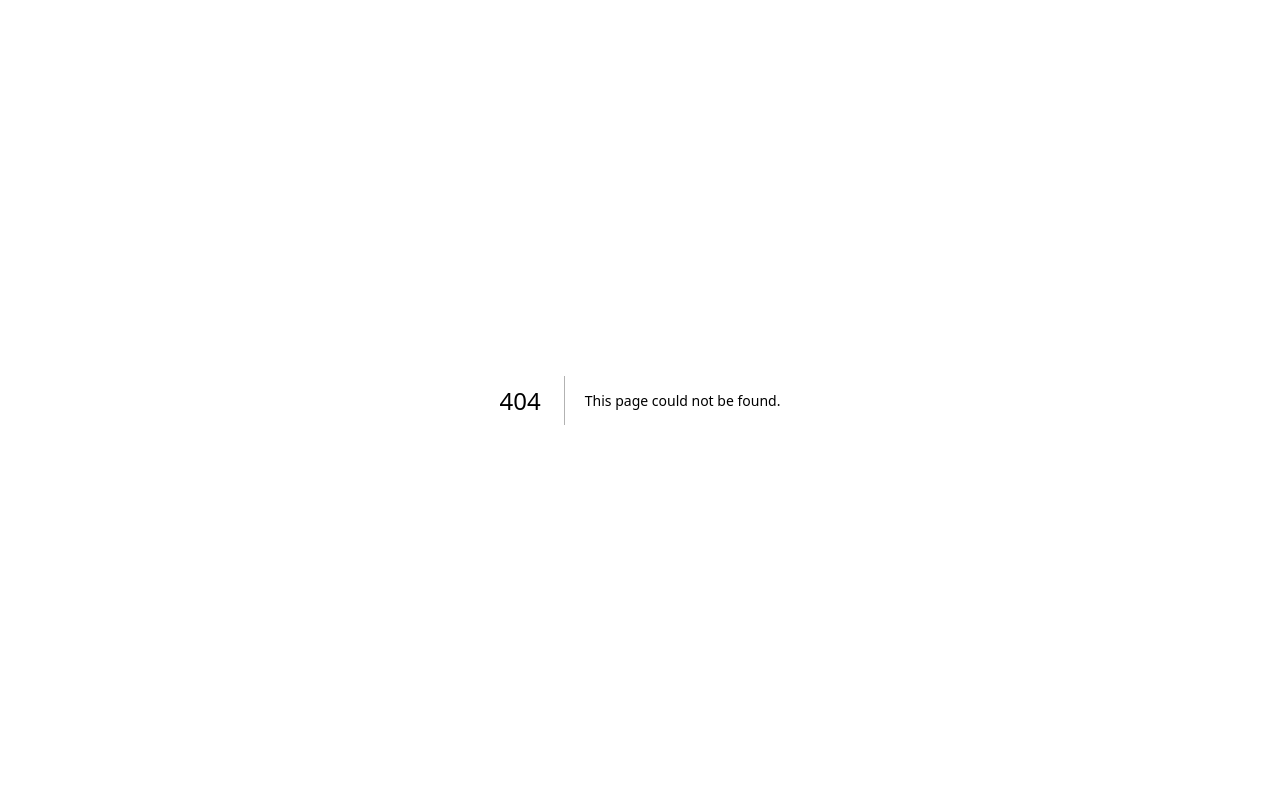
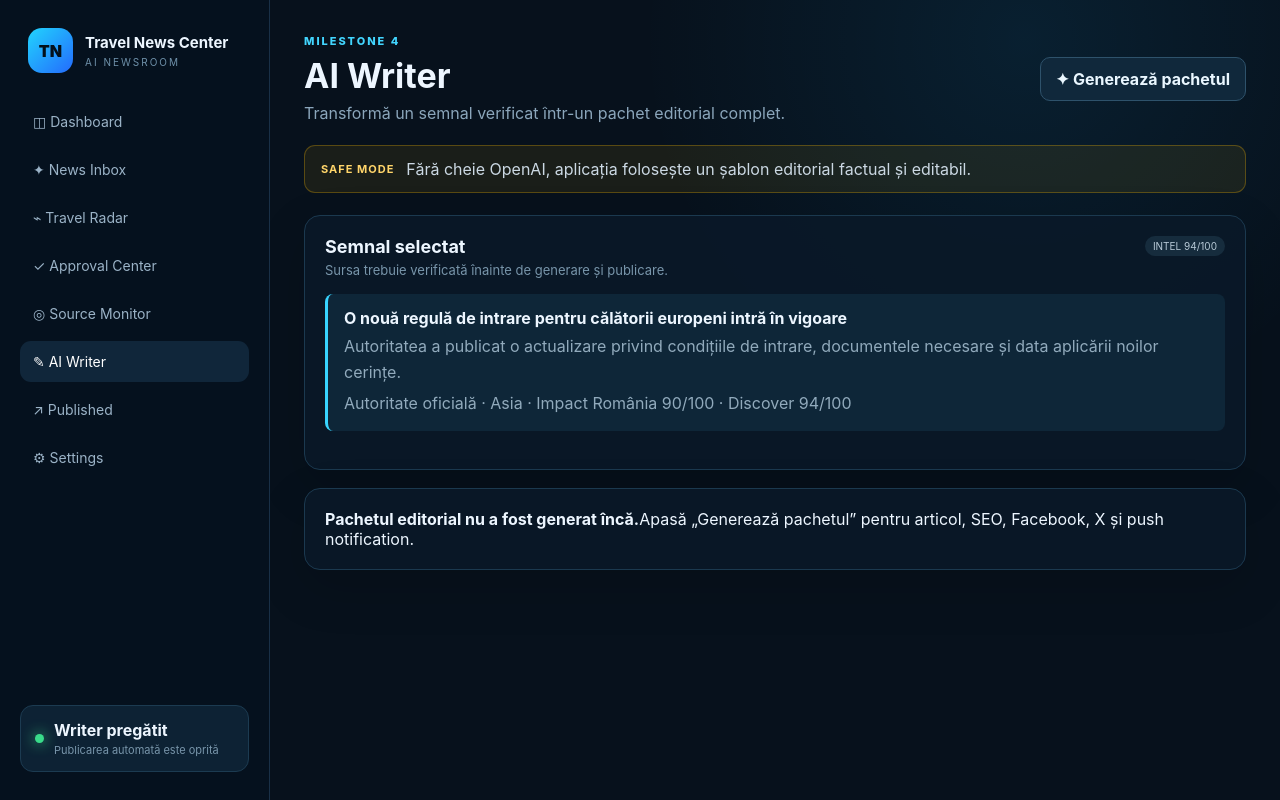
Before and after one commit to ypyjk22rtz-bot/travel-news-center, a Next.js app: page /writer in a window 1280 px wide. Before the commit this address had no page. Built offline with nearby package versions, Linux system fonts and the light colour scheme.

Commit message:
Add AI Writer editorial workspace

```diff
--- /dev/null
+++ b/app/writer/page.tsx
@@ -0,0 +1,112 @@
+"use client";
+
+import { useState } from "react";
+import Link from "next/link";
+import type { EditorialPackage } from "@/lib/ai-writer";
+import type { IntelligenceResult } from "@/lib/intelligence-engine";
+
+const sample: IntelligenceResult = {
+  id: "writer-demo",
+  title: "O nouă regulă de intrare pentru călătorii europeni intră în vigoare",
+  summary: "Autoritatea a publicat o actualizare privind condițiile de intrare, documentele necesare și data aplicării noilor cerințe.",
+  source: "Autoritate oficială",
+  sourceKind: "authority",
+  country: "Asia",
+  url: "https://example.com/official-source",
+  publishedAt: new Date().toISOString(),
+  category: "Vize",
+  urgency: "breaking",
+  romaniaImpact: 90,
+  discoverScore: 94,
+  trustScore: 98,
+  totalScore: 94,
+  duplicateKey: "regula-intrare-calatori-europeni",
+  reasons: ["Afectează călătorii europeni, inclusiv românii.", "Categoria Vize are utilitate practică ridicată.", "Sursa este oficială."],
+};
+
+export default function WriterPage() {
+  const [editorial, setEditorial] = useState<EditorialPackage | null>(null);
+  const [mode, setMode] = useState("");
+  const [loading, setLoading] = useState(false);
+  const [activeTab, setActiveTab] = useState<"article" | "seo" | "social">("article");
+
+  async function generate() {
+    setLoading(true);
+    try {
+      const response = await fetch("/api/writer", {
+        method: "POST",
+        headers: { "Content-Type": "application/json" },
+        body: JSON.stringify({ item: sample }),
+      });
+      const payload = await response.json();
+      setEditorial(payload.editorial ?? null);
+      setMode(payload.mode ?? "template");
+    } finally {
+      setLoading(false);
+    }
+  }
+
+  return (
+    <main className="shell">
+      <aside className="sidebar">
+        <div className="brand"><span>TN</span><div><strong>Travel News Center</strong><small>AI NEWSROOM</small></div></div>
+        <nav>
+          <Link href="/">◫ Dashboard</Link>
+          <Link href="/inbox">✦ News Inbox</Link>
+          <a>⌁ Travel Radar</a>
+          <a>✓ Approval Center</a>
+          <Link href="/sources">◎ Source Monitor</Link>
+          <Link href="/writer" className="active">✎ AI Writer</Link>
+          <a>↗ Published</a>
+          <a>⚙ Settings</a>
+        </nav>
+        <div className="system"><i></i><div><strong>Writer pregătit</strong><small>Publicarea automată este oprită</small></div></div>
+      </aside>
+
+      <section className="content">
+        <header className="topbar">
+          <div><p className="eyebrow">MILESTONE 4</p><h1>AI Writer</h1><span>Transformă un semnal verificat într-un pachet editorial complet.</span></div>
+          <button onClick={generate} disabled={loading}>{loading ? "Se generează..." : "✦ Generează pachetul"}</button>
+        </header>
+
+        <div className="notice"><strong>{mode === "ai" ? "OPENAI" : "SAFE MODE"}</strong><span>{mode === "ai" ? "Conținut generat prin modelul AI configurat." : "Fără cheie OpenAI, aplicația folosește un șablon editorial factual și editabil."}</span></div>
+
+        <section className="panel">
+          <div className="panelTitle"><div><h2>Semnal selectat</h2><p>Sursa trebuie verificată înainte de generare și publicare.</p></div><span className="status">INTEL {sample.totalScore}/100</span></div>
+          <div className="sourceBox"><strong>{sample.title}</strong><p>{sample.summary}</p><p>{sample.source} · {sample.country} · Impact România {sample.romaniaImpact}/100 · Discover {sample.discoverScore}/100</p></div>
+        </section>
+
+        {!editorial ? <section className="panel emptyWriter"><strong>Pachetul editorial nu a fost generat încă.</strong><span>Apasă „Generează pachetul” pentru articol, SEO, Facebook, X și push notification.</span></section> : <>
+          <section className="writerTabs">
+            <button className={activeTab === "article" ? "selected" : ""} onClick={() => setActiveTab("article")}>Articol</button>
+            <button className={activeTab === "seo" ? "selected" : ""} onClick={() => setActiveTab("seo")}>SEO</button>
+            <button className={activeTab === "social" ? "selected" : ""} onClick={() => setActiveTab("social")}>Social & Push</button>
+          </section>
+
+          {activeTab === "article" && <section className="panel writerWorkspace">
+            <label>Titlu SEO<input value={editorial.seoTitle} onChange={(event) => setEditorial({ ...editorial, seoTitle: event.target.value })} /></label>
+            <label>Excerpt<textarea value={editorial.excerpt} onChange={(event) => setEditorial({ ...editorial, excerpt: event.target.value })} /></label>
+            <label>Articol HTML<textarea className="articleEditor" value={editorial.article} onChange={(event) => setEditorial({ ...editorial, article: event.target.value })} /></label>
+            <div className="actions"><button>Salvează pentru verificare</button><button className="primary">Aprobă conținutul</button></div>
+          </section>}
+
+          {activeTab === "seo" && <section className="panel writerWorkspace">
+            <label>Slug<input value={editorial.slug} onChange={(event) => setEditorial({ ...editorial, slug: event.target.value })} /></label>
+            <label>Meta description<textarea value={editorial.metaDescription} onChange={(event) => setEditorial({ ...editorial, metaDescription: event.target.value })} /></label>
+            <label>Cuvinte-cheie<input value={editorial.keywords.join(", ")} onChange={(event) => setEditorial({ ...editorial, keywords: event.target.value.split(",").map((value) => value.trim()).filter(Boolean) })} /></label>
+            <label>Etichete WordPress<input value={editorial.tags.join(", ")} onChange={(event) => setEditorial({ ...editorial, tags: event.target.value.split(",").map((value) => value.trim()).filter(Boolean) })} /></label>
+            <div className="scoreCards"><article><small>Titlu</small><strong>{editorial.seoTitle.length}/68</strong></article><article><small>Meta</small><strong>{editorial.metaDescription.length}/155</strong></article><article><small>Discover</small><strong>{sample.discoverScore}/100</strong></article></div>
+          </section>}
+
+          {activeTab === "social" && <section className="panel writerWorkspace">
+            <label>Facebook<textarea value={editorial.facebook} onChange={(event) => setEditorial({ ...editorial, facebook: event.target.value })} /></label>
+            <label>X<textarea value={editorial.x} onChange={(event) => setEditorial({ ...editorial, x: event.target.value })} /></label>
+            <label>Push title<input value={editorial.pushTitle} onChange={(event) => setEditorial({ ...editorial, pushTitle: event.target.value })} /></label>
+            <label>Push body<textarea value={editorial.pushBody} onChange={(event) => setEditorial({ ...editorial, pushBody: event.target.value })} /></label>
+            <div className="actions"><button>Copiază textele</button><button className="primary">Pregătește draft WordPress</button></div>
+          </section>}
+        </>}
+      </section>
+    </main>
+  );
+}
```
